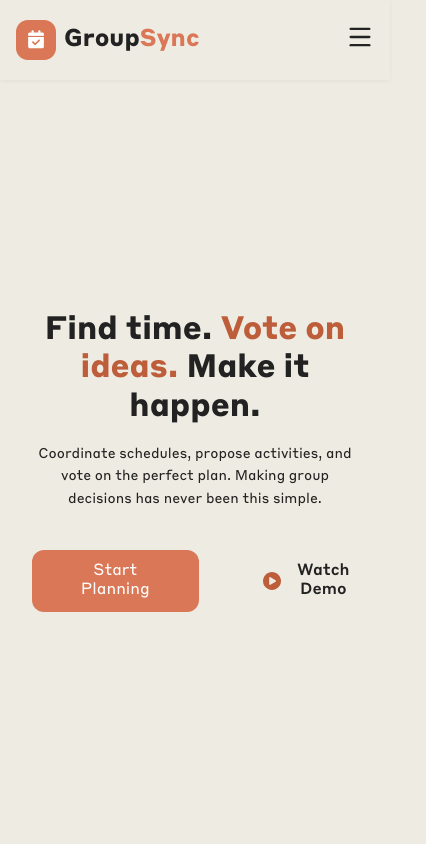
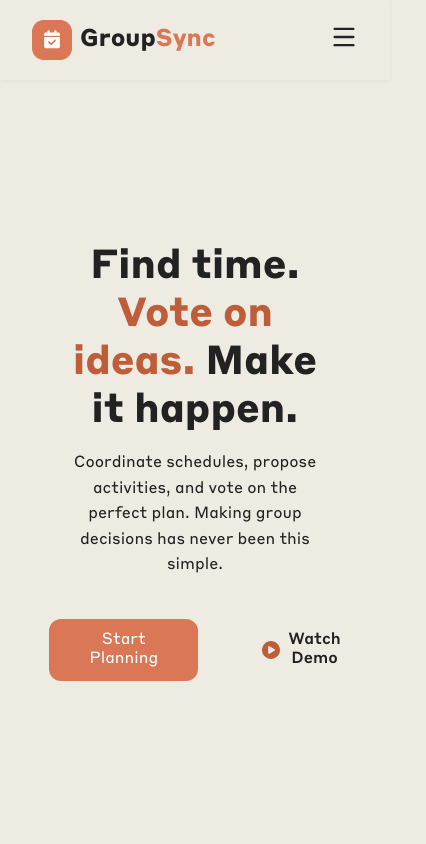
Before and after one commit to angietea101/groupsync, a React (Vite) app: page / in a window 390 px wide. Shown: the top 844 px of the page, 426 px wide, since content can reach past the window. Built offline with nearby package versions, Linux system fonts and the light colour scheme; no server answers.

Commit message:
FEAT: Fix responsiveness of landing page on tablet and mobile views

```diff
--- a/src/components/Navbar.css
+++ b/src/components/Navbar.css
@@ -102,13 +102,16 @@
   left: 0;
   right: 0;
   background-color: var(--color-bg);
-  border-top: 1px solid rgba(0,0,0,0.05);
+  border-top: 1px solid rgba(0, 0, 0, 0.05);
   box-shadow: 0 4px 6px -1px rgba(0, 0, 0, 0.1);
   padding: 0;
   overflow: hidden;
   max-height: 0;
   opacity: 0;
-  transition: max-height 0.3s ease-in-out, opacity 0.3s ease-in-out, padding 0.3s ease;
+  transition:
+    max-height 0.3s ease-in-out,
+    opacity 0.3s ease-in-out,
+    padding 0.3s ease;
   display: flex;
   flex-direction: column;
   gap: 1.5rem;
@@ -213,7 +216,7 @@
   }
 
   .navbar-container {
-    padding: var(--space-md) var(--space-md);
+    padding: var(--space-md) var(--space-lg);
   }
 
   .mobile-menu.active {
--- a/src/pages/Home.css
+++ b/src/pages/Home.css
@@ -104,7 +104,7 @@
   flex-direction: column;
   justify-content: center;
   align-items: center;
-  padding: var(--space-xxl) var(--space-lg);
+  padding: var(--space-xxl) var(--space-xl);
   width: 100%;
 }
 
@@ -169,7 +169,7 @@
 /* FEATURES SECTION */
 .features {
   width: 100%;
-  padding: var(--space-xxxl) var(--space-lg);
+  padding: var(--space-xxxl) var(--space-xl);
   text-align: center;
   background-color: var(--color-primary-light);
   margin-top: var(--space-xl);
@@ -240,7 +240,7 @@
 .works {
   min-height: calc(100vh - 80px);
   width: 100%;
-  padding: var(--space-xxxl) var(--space-lg);
+  padding: var(--space-xxxl) var(--space-xl);
   text-align: center;
   background-color: var(--color-bg);
   margin-top: var(--space-xl);
@@ -295,11 +295,11 @@
   }
 
   .hero h1 {
-    font-size: 2rem;
+    font-size: var(--font-xl);
   }
 
   .hero p {
-    font-size: var(--font-sm);
+    font-size: var(--font-md);
   }
 
   .features-grid {
```
